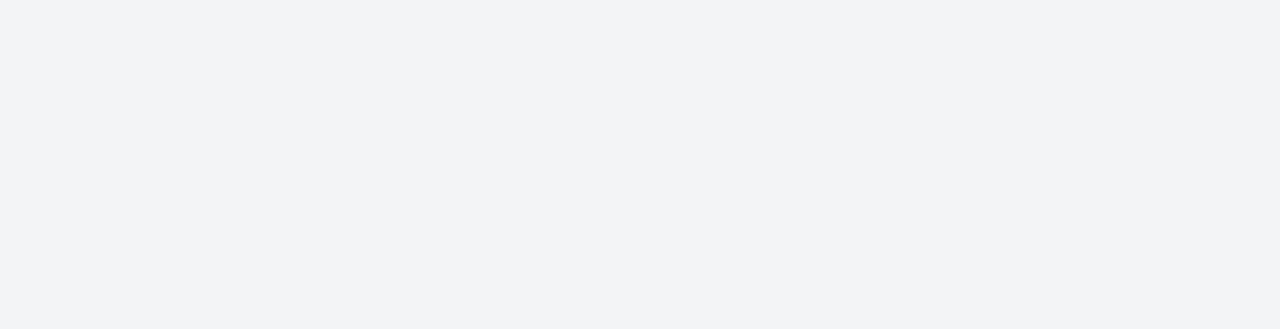
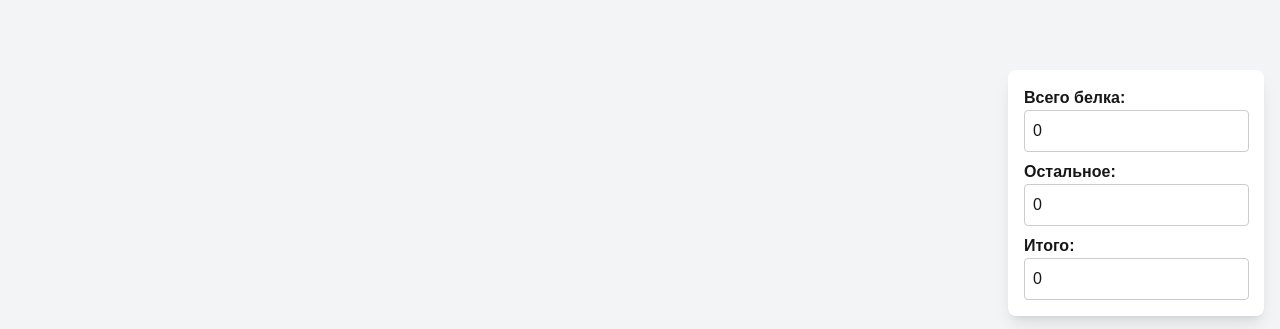
Before and after one commit to butershprot/grocery-app, a Next.js app: page / in a window 1280 px wide. Shown: the part 468-797 px from the top of the page. Built offline with nearby package versions, Linux system fonts and the light colour scheme; no server answers; the database is empty.

Commit message:
Обновления в проекте

```diff
--- a/src/components/GroceryCalculator.js
+++ b/src/components/GroceryCalculator.js
@@ -13,10 +13,15 @@ export default function GroceryCalculator() {
   const [newProduct, setNewProduct] = useState({ name: "", plannedQty: "", plannedCost: "" });
   const [editingProduct, setEditingProduct] = useState(null);
   const [showConfirm, setShowConfirm] = useState(null);
+  const [totalProtein, setTotalProtein] = useState(0);
+  const [otherAmount, setOtherAmount] = useState(0);
 
   useEffect(() => {
     const unsubscribe = onSnapshot(collection(db, "grocery"), (snapshot) => {
-      setProducts(snapshot.docs.map(doc => ({ id: doc.id, ...doc.data() })));
+      const data = snapshot.docs.map(doc => ({ id: doc.id, ...doc.data() }));
+      setProducts(data);
+      const total = data.reduce((acc, product) => acc + parseFloat(product.spentCost || 0), 0);
+      setTotalProtein(total);
     });
     return () => unsubscribe();
   }, []);
@@ -54,7 +59,7 @@ export default function GroceryCalculator() {
   };
 
   return (
-    <div className="p-4 bg-gray-100 min-h-screen">
+    <div className="p-4 bg-gray-100 min-h-screen relative">
       <Card className="bg-white shadow-md rounded-lg p-6">
         <CardContent>
           <h2 className="text-2xl font-bold mb-4 text-gray-900">Калькулятор продуктовой корзины</h2>
@@ -65,6 +70,7 @@ export default function GroceryCalculator() {
             <Button onClick={addProduct}>Добавить</Button>
           </div>
 
+          <div className="overflow-auto max-h-96">
             <Table className="w-full border-collapse border border-gray-300">
               <TableHeader className="bg-gray-200">
                 <TableRow>
@@ -109,8 +115,21 @@ export default function GroceryCalculator() {
                 ))}
               </TableBody>
             </Table>
+          </div>
         </CardContent>
       </Card>
+
+      <div className="fixed bottom-4 right-4 bg-white bg-opacity-80 shadow-lg rounded-lg p-4 w-64">
+        <p className="font-bold">Всего белка:</p>
+        <Input type="number" value={totalProtein} onChange={e => setTotalProtein(parseFloat(e.target.value) || 0)} />
+
+        <p className="font-bold mt-2">Остальное:</p>
+        <Input type="number" value={otherAmount} onChange={e => setOtherAmount(parseFloat(e.target.value) || 0)} />
+
+        <p className="font-bold mt-2">Итого:</p>
+        <Input type="number" value={totalProtein + otherAmount} readOnly />
+      </div>
+
       {showConfirm && (
         <div className="fixed inset-0 flex items-center justify-center bg-gray-800 bg-opacity-50">
           <div className="bg-white p-4 rounded-lg shadow-lg text-center">
```
Also changed, not shown: 1 other file (tests, documents, lock files or other folders). Lines whose indentation alone changed are shown as unchanged.
